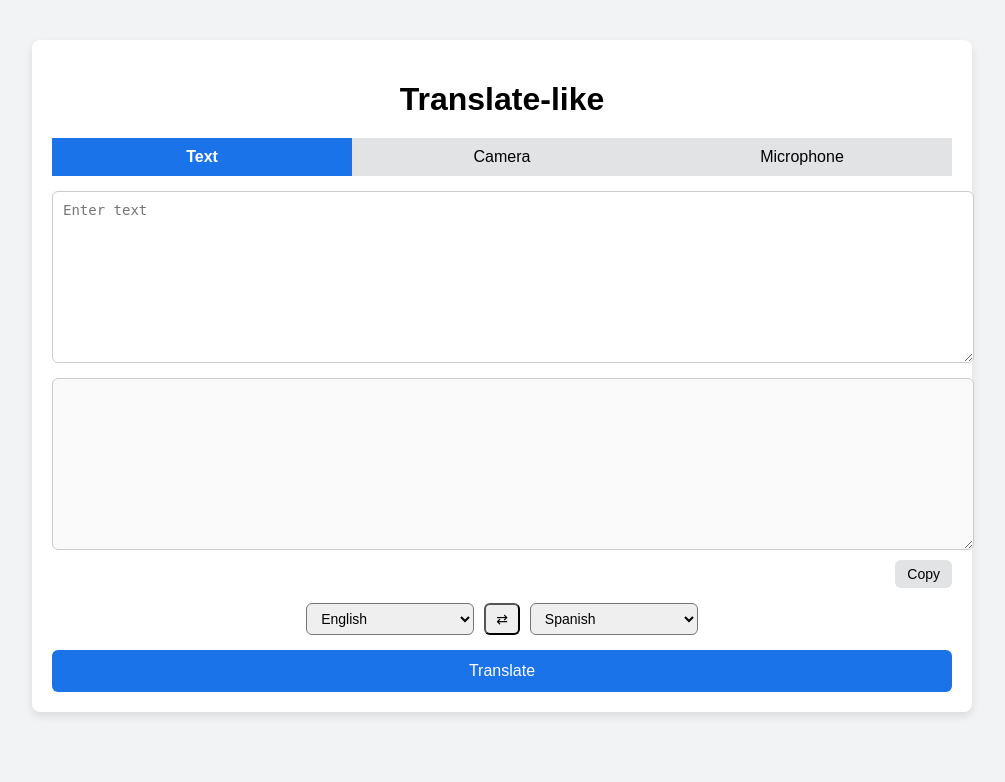
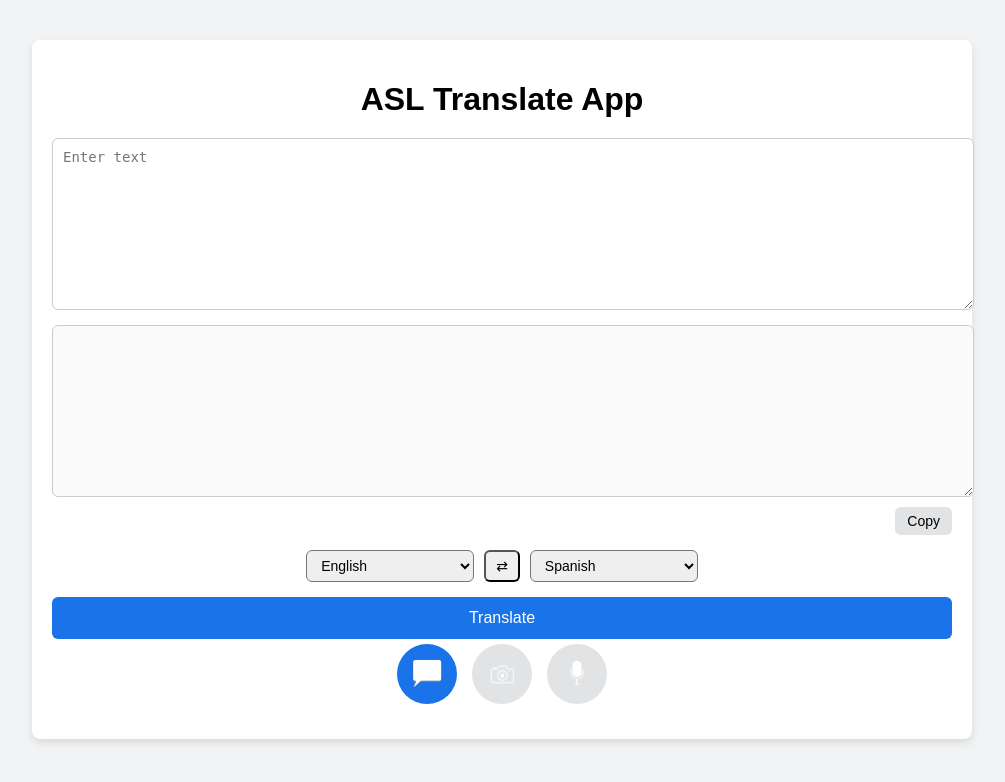
Before and after one commit to JackCarluccio/asl-translation-aid, a Flask app: page / in a window 1280 px wide. Shown: the top 782 px of the page, without its empty margins (138-1143 px from the left). Run offline with Flask 3, Linux system fonts and the light colour scheme.

Commit message:
added icons

```diff
--- a/src/web/static/style.css
+++ b/src/web/static/style.css
@@ -19,28 +19,38 @@ h1 {
   margin-bottom: 20px;
 }
 
-/* Tabs */
 .tabs {
   display: flex;
   justify-content: center;
+  gap: 15px;
   margin-bottom: 15px;
 }
 
-.tab {
-  flex: 1;
-  padding: 10px;
+.tabs .tab {
+  width: 60px;
+  height: 60px;
+  border-radius: 50%;
   border: none;
   background: #e1e3e5;
   cursor: pointer;
-  font-size: 16px;
+  display: flex;
+  align-items: center;
+  justify-content: center;
+  padding: 0;
 }
 
-.tab.active {
-  background: #1a73e8;
-  color: white;
-  font-weight: bold;
+.tabs .tab img {
+  width: 50%;   /* scale image to fit nicely inside circle */
+  height: 50%;
 }
 
+.tabs .tab.active {
+  background: #1a73e8;
+}
+
+.tabs .tab:hover {
+  background: #d0d2d4;
+}
 /* Panels stacked vertically */
 .panel {
   display: flex;
@@ -105,6 +115,8 @@ textarea.output {
   border-radius: 6px;
   font-size: 16px;
   cursor: pointer;
+  margin-top: auto;
+  margin-bottom: 5px;
 }
 
 #translateBtn:hover {
--- a/src/web/templates/index.html
+++ b/src/web/templates/index.html
@@ -7,14 +7,9 @@
 </head>
 <body>
   <div class="container">
-    <h1>Translate-like</h1>
+    <h1>ASL Translate App</h1>
 
-    <!-- Tabs -->
-    <div class="tabs">
-      <button class="tab active" id="textTab" onclick="showTab('text')">Text</button>
-      <button class="tab" id="camera-button" onclick="showTab('camera')">Camera</button>
-      <button class="tab" id="microphone-button" onclick="showTab('microphone')">Microphone</button>
-    </div>
+
 
     <!-- Text Mode -->
     <div id="textMode" class="mode active">
@@ -63,6 +58,19 @@
       <button id="translateBtn" onclick="translateText()">Translate</button>
     </div>
 
+    <!-- Tabs -->
+    <div class="tabs">
+        <button class="tab active" id="textTab" onclick="showTab('text')">
+            <img src="{{ url_for('static', filename='icons/text.png') }}" alt="Text" />
+        </button>
+        <button class="tab" id="camera-button" onclick="showTab('camera')">
+            <img src="{{ url_for('static', filename='icons/camera.png') }}" alt="Camera" />
+        </button>
+        <button class="tab" id="microphone-button" onclick="showTab('microphone')">
+            <img src="{{ url_for('static', filename='icons/microphone.png') }}" alt="Microphone" />
+        </button>
+    </div>
+
     <!-- Camera Mode -->
     <div id="cameraMode" class="mode">
       <div class="camera-box">
```
Also changed, not shown: src/web/static/icons/camera.png (added), src/web/static/icons/microphone.png (added), src/web/static/icons/text.png (added).
